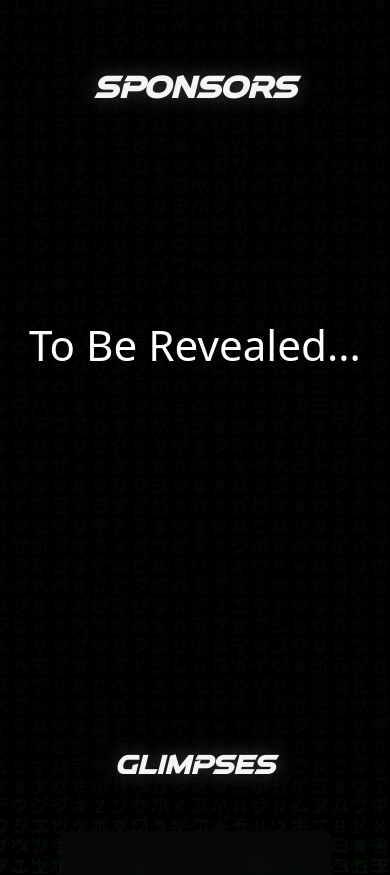
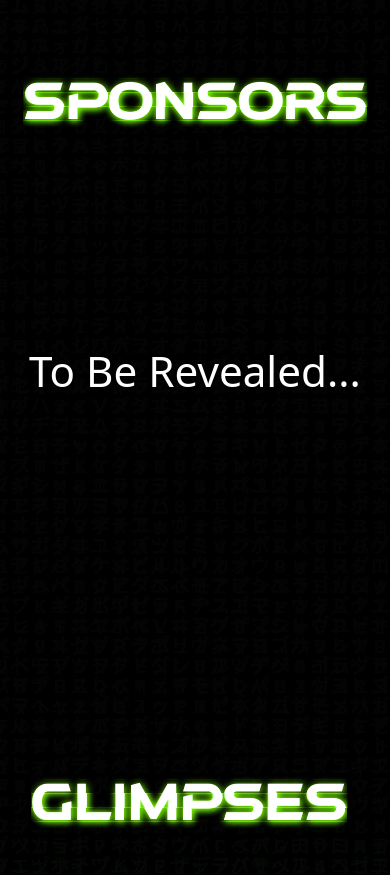
Before and after one commit to infoxusict/infox-22, a React (Create React App) app: page / in a window 390 px wide. Shown: the part 1027-1902 px from the top of the page. Built offline with nearby package versions, Linux system fonts and the light colour scheme; the HTML template or start-up script is replaced by a standard one; a web font is replaced by a local one.

Commit message:
glitch effect in all

```diff
--- a/src/Components/Assets/Images/CSS/glitch.css
+++ b/src/Components/Assets/Images/CSS/glitch.css
@@ -108,7 +108,18 @@
   }
 }
 
+
+
+
+
+
 /* baaki glitches ka kaam  */
+
+
+
+
+
+
 
 .sn_glitch_forNHeading {
   position: relative;
@@ -116,7 +127,16 @@
   font-size: 6vw;
   text-shadow: 1px 1px 7px #78f701;
 }
-
+.sn_glimpses{
+  /* text-align: center; */
+  left: 30vw;
+}
+.sn_teamheading{
+  left: 29vw;
+}
+.sn_exSpon{
+  left: 6vw;
+}
 .phone_lagecy {
   font-size: 15vw;
   /* text-align: center; */
@@ -124,8 +144,9 @@
 .sn_line_forNHeading:not(:first-child) {
   position: absolute;
   top: 0;
-  left: 3vw;
+  /* left: 3vw; */
 }
+
 .sn_line_forNHeading:nth-child(1) {
   -webkit-animation: clip 3000ms -500ms linear infinite,
     glitch1 600ms -1140ms linear infinite;
@@ -688,3 +709,15 @@
     clip-path: polygon(0 -20%, 100% -20%, 100% 0%, 0 0);
   }
 }
+@media only screen and (max-width: 700px) {
+  .sn_glimpses,.sn_teamheading, .sn_exSpon{
+    /* text-align: center; */
+    font-size: 12vw;
+    left: 8vw;
+  }
+  .snsponsors{
+    font-size: 12vw;
+
+  }
+
+}
--- a/src/Components/Glimpses.js
+++ b/src/Components/Glimpses.js
@@ -48,9 +48,20 @@ const Glimpses = () => {
   return (
     <div style={{ width: "100%", marginTop: "25vh" }} onMouseEnter={count_iteration}>
       <div className="animate" style={{ opacity: 1 }}>
-        <h1 className="glimpses_h1 glitch" data-text="Glimpses">
+        {/* <h1 className="glimpses_h1 glitch" data-text="Glimpses">
           Glimpses
-        </h1>
+        </h1> */}
+        <div class="sn_glitch_forNHeading atmosphere sn_glimpses">
+            <div class="sn_line_forNHeading">GLIMPSES</div>
+            <div class="sn_line_forNHeading">GLIMPSES</div>
+            <div class="sn_line_forNHeading">GLIMPSES</div>
+            <div class="sn_line_forNHeading">GLIMPSES</div>
+            <div class="sn_line_forNHeading">GLIMPSES</div>
+            <div class="sn_line_forNHeading">GLIMPSES</div>
+            <div class="sn_line_forNHeading">GLIMPSES</div>
+            <div class="sn_line_forNHeading">GLIMPSES</div>
+            <div class="sn_line_forNHeading">GLIMPSES</div>
+          </div>
         {/* <h3 style={{margin: "auto"}}>Asuccessful legacy of 17 years, InfoXpression 2022 marks the 18th iteration of USICT’s flagship tech-fest. Back with a dose of euphoria, excitement and inspiration.</h3> */}
         <div style={{ width: "100%" }} className="carousel" data-aos="fade-up">
 
--- a/src/Components/Sponser.js
+++ b/src/Components/Sponser.js
@@ -11,9 +11,20 @@ export default function Sponser() {
   return (
     <section>
       <div className="sponsers" data-aos="fade-up">
-        <h1 className="glitch previous_sponsors" data-text="Previous Sponsors">
+        {/* <h1 className="glitch previous_sponsors" data-text="Previous Sponsors">
           Previous Sponsors
-        </h1>
+        </h1> */}
+        <div class="sn_glitch_forNHeading atmosphere sn_exSpon">
+            <div class="sn_line_forNHeading">previous sponsors</div>
+            <div class="sn_line_forNHeading">previous sponsors</div>
+            <div class="sn_line_forNHeading">previous sponsors</div>
+            <div class="sn_line_forNHeading">previous sponsors</div>
+            <div class="sn_line_forNHeading">previous sponsors</div>
+            <div class="sn_line_forNHeading">previous sponsors</div>
+            <div class="sn_line_forNHeading">previous sponsors</div>
+            <div class="sn_line_forNHeading">previous sponsors</div>
+            <div class="sn_line_forNHeading">previous sponsors</div>
+          </div>
         <div className="sponsers-whole">
           <div className="left">
             <p>
--- a/src/Components/SponsersNew.js
+++ b/src/Components/SponsersNew.js
@@ -14,7 +14,17 @@ export default function Sponser() {
     <section>
 
       <div className='sponsers' data-aos="fade-up">
-          <h1 className="glitch" data-text="Sponsors">Sponsors</h1>
+      <div class="sn_glitch_forNHeading atmosphere snsponsors">
+            <div class="sn_line_forNHeading">SPONSORS</div>
+            <div class="sn_line_forNHeading">SPONSORS</div>
+            <div class="sn_line_forNHeading">SPONSORS</div>
+            <div class="sn_line_forNHeading">SPONSORS</div>
+            <div class="sn_line_forNHeading">SPONSORS</div>
+            <div class="sn_line_forNHeading">SPONSORS</div>
+            <div class="sn_line_forNHeading">SPONSORS</div>
+            <div class="sn_line_forNHeading">SPONSORS</div>
+            <div class="sn_line_forNHeading">SPONSORS</div>
+          </div>
         <div className="sponsers-whole">
         <Schedule />
         </div>
--- a/src/Components/aboutus.js
+++ b/src/Components/aboutus.js
@@ -74,9 +74,20 @@ export default function About() {
           </div>
           <div className="about__right">
             <div id="about-content">
-              <h1 className="glitch" data-text="ABOUT">
+              {/* <h1 className="glitch" data-text="ABOUT">
                 ABOUT
-              </h1>
+              </h1> */}
+              <div class="sn_glitch_forNHeading atmosphere">
+            <div class="sn_line_forNHeading">ABOUT</div>
+            <div class="sn_line_forNHeading">ABOUT</div>
+            <div class="sn_line_forNHeading">ABOUT</div>
+            <div class="sn_line_forNHeading">ABOUT</div>
+            <div class="sn_line_forNHeading">ABOUT</div>
+            <div class="sn_line_forNHeading">ABOUT</div>
+            <div class="sn_line_forNHeading">ABOUT</div>
+            <div class="sn_line_forNHeading">ABOUT</div>
+            <div class="sn_line_forNHeading">ABOUT</div>
+          </div>
               <div class="content-wrap">
                 <div class="content-line-wrap">
                   <div class="before-content-line"></div>
--- a/src/Components/teampage.js
+++ b/src/Components/teampage.js
@@ -57,9 +57,20 @@ export default function TeamPage() {
     <div className="teampage">
       <MatrixRain />
       <div className=""></div>
-      <div className="teampage__heading glitch" data-text="OUR TEAM">
-        <h1>OUR TEAM</h1>
-      </div>
+      {/* <div className="teampage__heading glitch" data-text="OUR TEAM"> */}
+        {/* <h1>OUR TEAM</h1> */}
+        <div class="sn_glitch_forNHeading atmosphere sn_teamheading">
+            <div class="sn_line_forNHeading">OUR TEAM</div>
+            <div class="sn_line_forNHeading">OUR TEAM</div>
+            <div class="sn_line_forNHeading">OUR TEAM</div>
+            <div class="sn_line_forNHeading">OUR TEAM</div>
+            <div class="sn_line_forNHeading">OUR TEAM</div>
+            <div class="sn_line_forNHeading">OUR TEAM</div>
+            <div class="sn_line_forNHeading">OUR TEAM</div>
+            <div class="sn_line_forNHeading">OUR TEAM</div>
+            <div class="sn_line_forNHeading">OUR TEAM</div>
+          </div>
+      {/* </div> */}
       <div className="teampage__headingdown"></div>
       <div className="teampage__container">
         <Team
```
